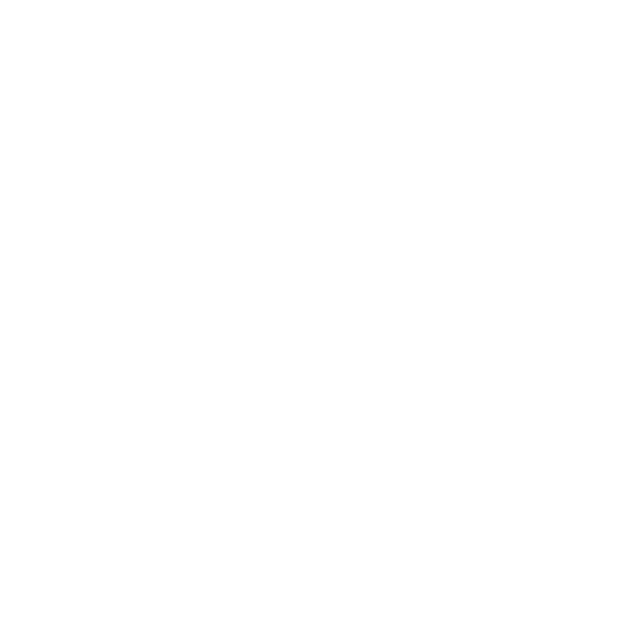
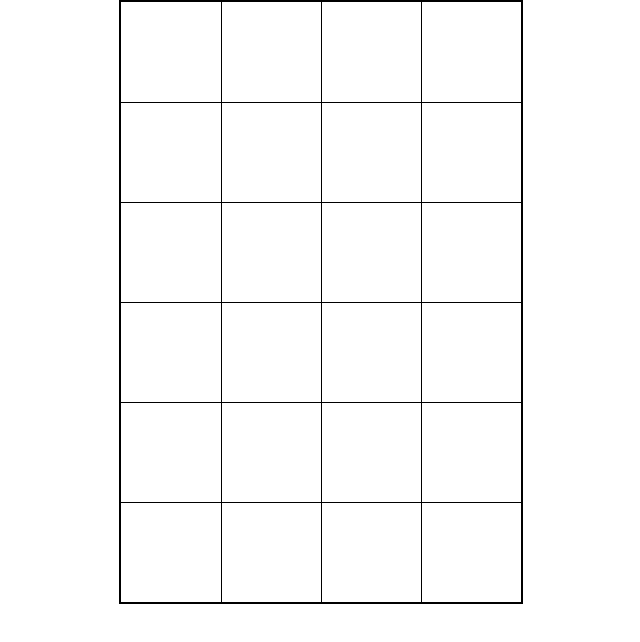
Before and after one commit to Vivomo/The-Three-Kingdoms-Games, a React (Create React App) app: page / in a window 1280 px wide. Shown: the top 642 px of the page, without its empty margins (319-959 px from the left). Built offline with nearby package versions, Linux system fonts and the light colour scheme.

Commit message:
初始地图

```diff
--- a/package.json
+++ b/package.json
@@ -10,6 +10,7 @@
     "@types/node": "^12.20.7",
     "@types/react": "^17.0.3",
     "@types/react-dom": "^17.0.3",
+    "node-sass": "^5.0.0",
     "react": "^17.0.2",
     "react-dom": "^17.0.2",
     "react-scripts": "4.0.3",
--- a/src/App.tsx
+++ b/src/App.tsx
@@ -1,10 +1,11 @@
 import React from 'react';
 import './App.css';
+import Battleground from './components/battleground';
 
 function App() {
   return (
     <div className="App">
-
+        <Battleground/>
     </div>
   );
 }
--- /dev/null
+++ b/src/components/battle-map/BattleMap.tsx
@@ -0,0 +1,31 @@
+import React from 'react';
+
+import './style.scss';
+
+interface IProps {
+    width?: number;
+    height?: number;
+}
+
+const BattleMap = ({width = 4, height = 6}: IProps) => {
+    return (
+        <div className="battle-map">
+            <div className="row-line-wrap line-wrap">
+            {
+                Array(height - 1).fill(0).map((_, index) => {
+                    return <div className="battle-map-line" key={`r${index}`}/>
+                })
+            }
+            </div>
+            <div className="col-line-wrap line-wrap">
+            {
+                Array(width - 1).fill(0).map((_, index) => {
+                    return <div className="battle-map-line" key={`c${index}`}/>
+                })
+            }
+            </div>
+        </div>
+    );
+};
+
+export default BattleMap;
--- /dev/null
+++ b/src/components/battle-map/index.tsx
@@ -0,0 +1,3 @@
+import BattleMap from './BattleMap';
+
+export default BattleMap;
--- /dev/null
+++ b/src/components/battle-map/style.scss
@@ -0,0 +1,43 @@
+$margin: 100px;
+
+.battle-map {
+    position: relative;
+    height: $margin * 6;
+
+    .battle-map-line {
+        position: absolute;
+    }
+
+    .row-line-wrap {
+
+    }
+
+    .row-line-wrap {
+
+        .battle-map-line {
+            width: 100%;
+            border-top: 1px solid #000;
+        }
+
+        @for $i from 1 through 5 {
+            .battle-map-line:nth-child(#{$i}) {
+                top: $margin * $i;
+            }
+        }
+    }
+
+    .col-line-wrap {
+
+        .battle-map-line {
+            height: 100%;
+            border-left: 1px solid #000;
+
+        }
+
+        @for $i from 1 through 3 {
+            .battle-map-line:nth-child(#{$i}) {
+                left: $margin * $i;
+            }
+        }
+    }
+}
--- /dev/null
+++ b/src/components/battleground/Battleground.tsx
@@ -0,0 +1,14 @@
+import React from 'react';
+import BattleMap from '../battle-map';
+
+import './style.scss';
+
+const Battleground = () => {
+    return (
+        <div className="battleground">
+            <BattleMap/>
+        </div>
+    );
+};
+
+export default Battleground;
--- /dev/null
+++ b/src/components/battleground/index.tsx
@@ -0,0 +1,3 @@
+import Battleground from './Battleground';
+
+export default Battleground;
--- /dev/null
+++ b/src/components/battleground/style.scss
@@ -0,0 +1,6 @@
+.battleground {
+    margin: 0 auto;
+    width: 400px;
+    height: 600px;
+    border: 2px solid #000;
+}
```
Also changed, not shown: 1 other file (tests, documents, lock files or other folders).
